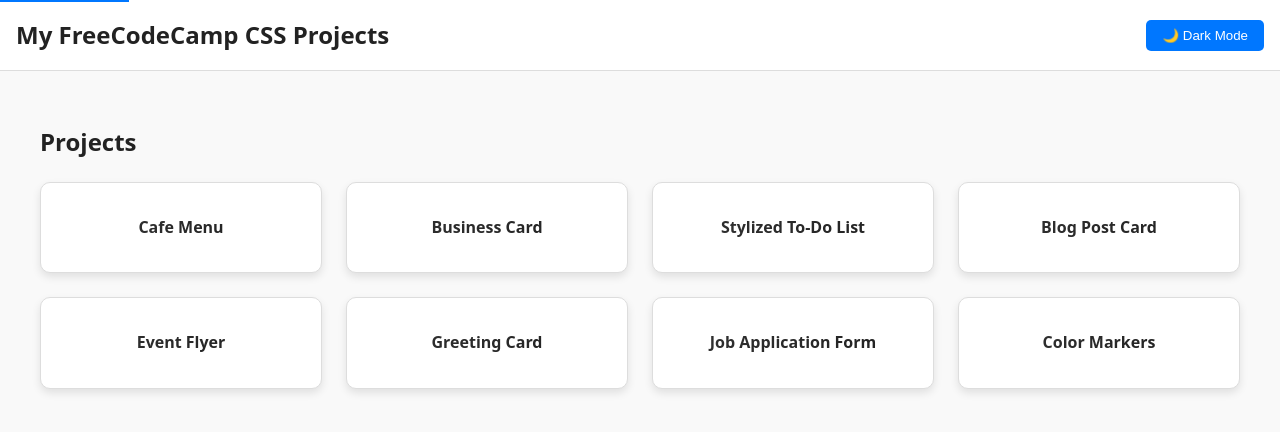
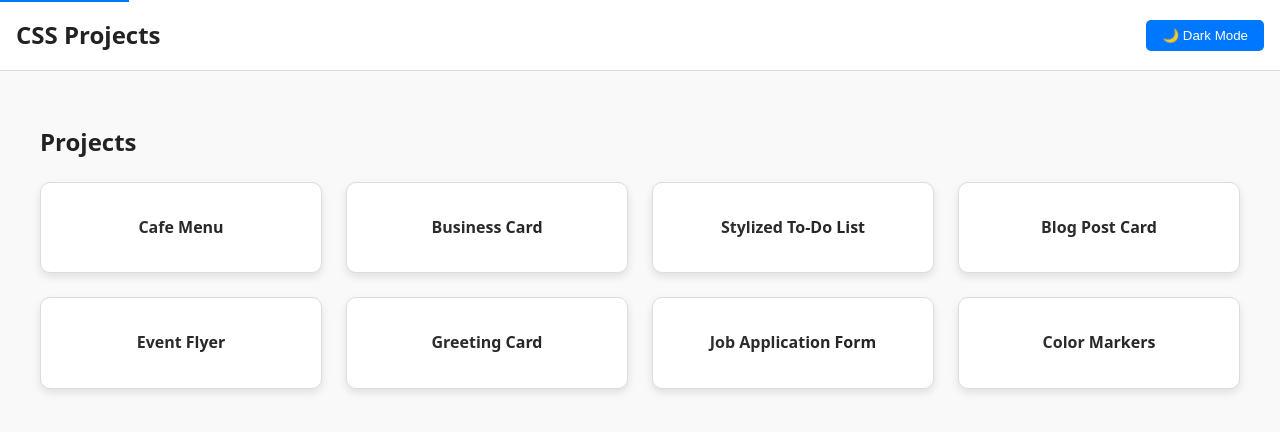
Before and after one commit to javedevai/css-website, a plain HTML site: page index.html in a window 1280 px wide. Drawn offline with Linux system fonts and the light colour scheme.

Commit message:
Update index.html landing page

```diff
--- a/index.html
+++ b/index.html
@@ -3,14 +3,14 @@
   <head>
     <meta charset="UTF-8" />
     <meta name="viewport" content="width=device-width, initial-scale=1.0" />
-    <title>My FreeCodeCamp CSS Projects</title>
+    <title>CSS Projects</title>
     <link rel="stylesheet" href="style.css" />
   </head>
   <body>
     <a href="#main" class="skip-link">Skip to content</a>
 
     <header>
-      <h1>My FreeCodeCamp CSS Projects</h1>
+      <h1>CSS Projects</h1>
       <button id="theme-toggle" aria-label="Toggle dark mode">
         🌙 Dark Mode
       </button>
```
